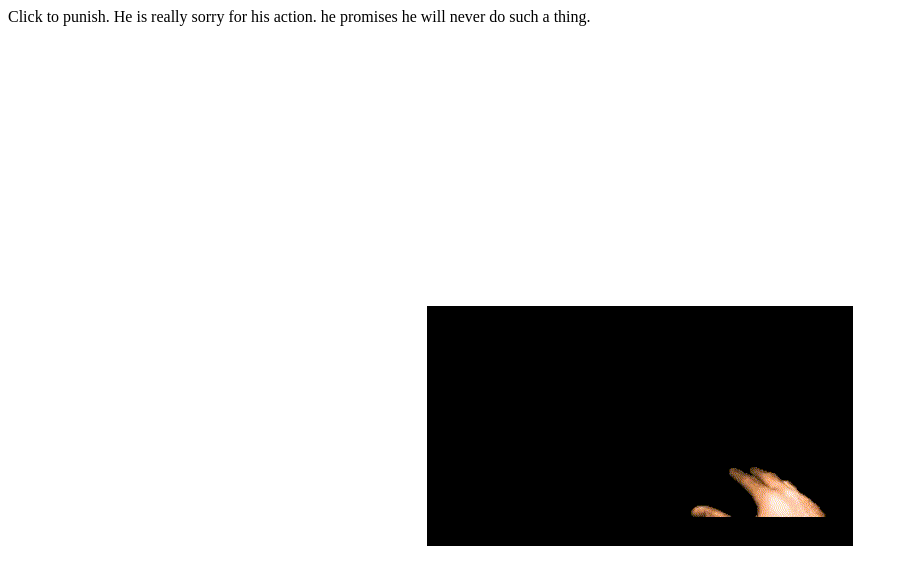
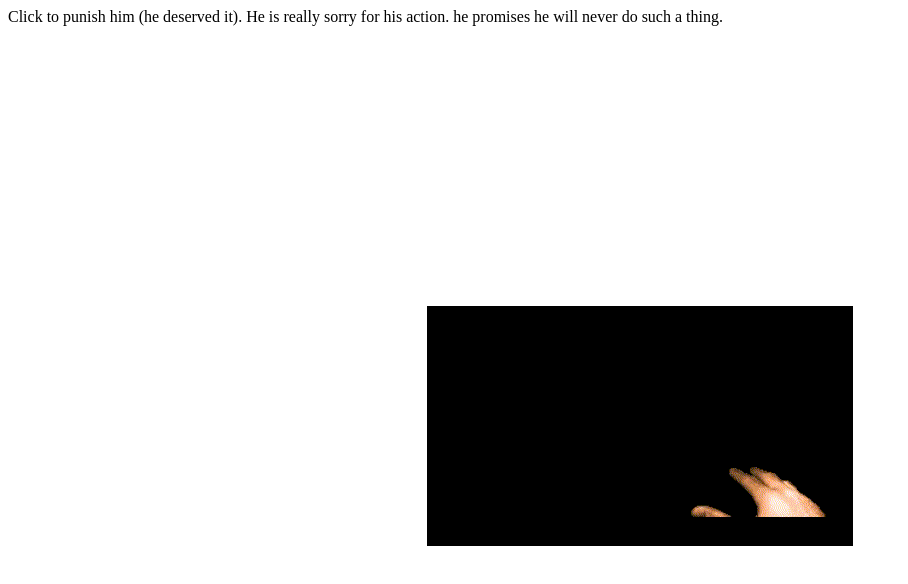
Before and after one commit to Bugutan/Sorry, a plain HTML site: page index.html in a window 1280 px wide. Shown: the whole page, without its empty margins (0-908 px from the left). Drawn offline with Linux system fonts and the light colour scheme.

Commit message:
Update index.html

```diff
--- a/index.html
+++ b/index.html
@@ -20,7 +20,7 @@
 </style>
 </head>
 <body>
-	<txt>Click to punish. He is really sorry for his action. he promises he will never do such a thing.</txt>
+	<txt>Click to punish him (he deserved it). He is really sorry for his action. he promises he will never do such a thing.</txt>
     <div id="gif-container">
         <!-- Replace 'your-gif.gif' with the path to your GIF -->
         <img id="gif" src="mygif.gif" alt="Reloadable GIF" onclick="reloadGIF()">
```
